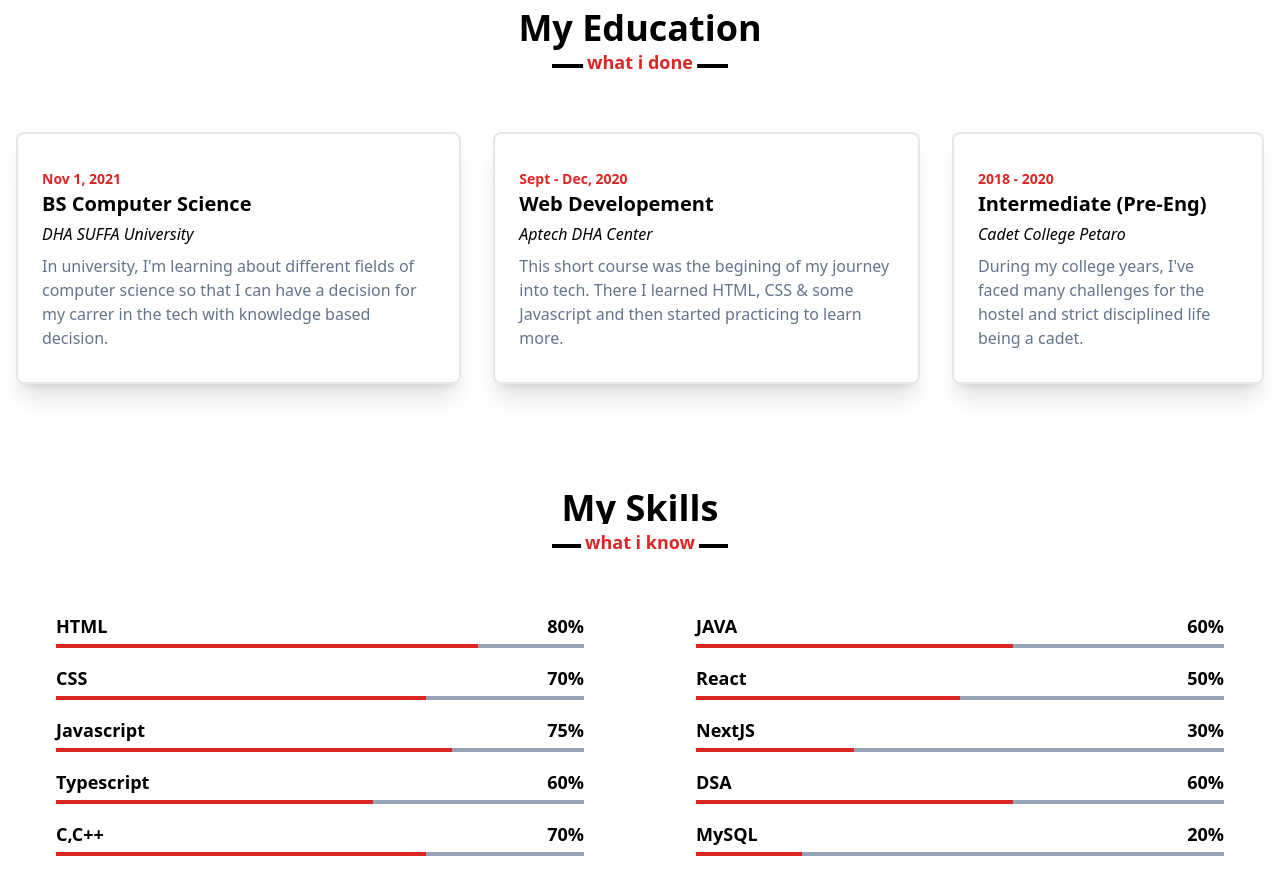
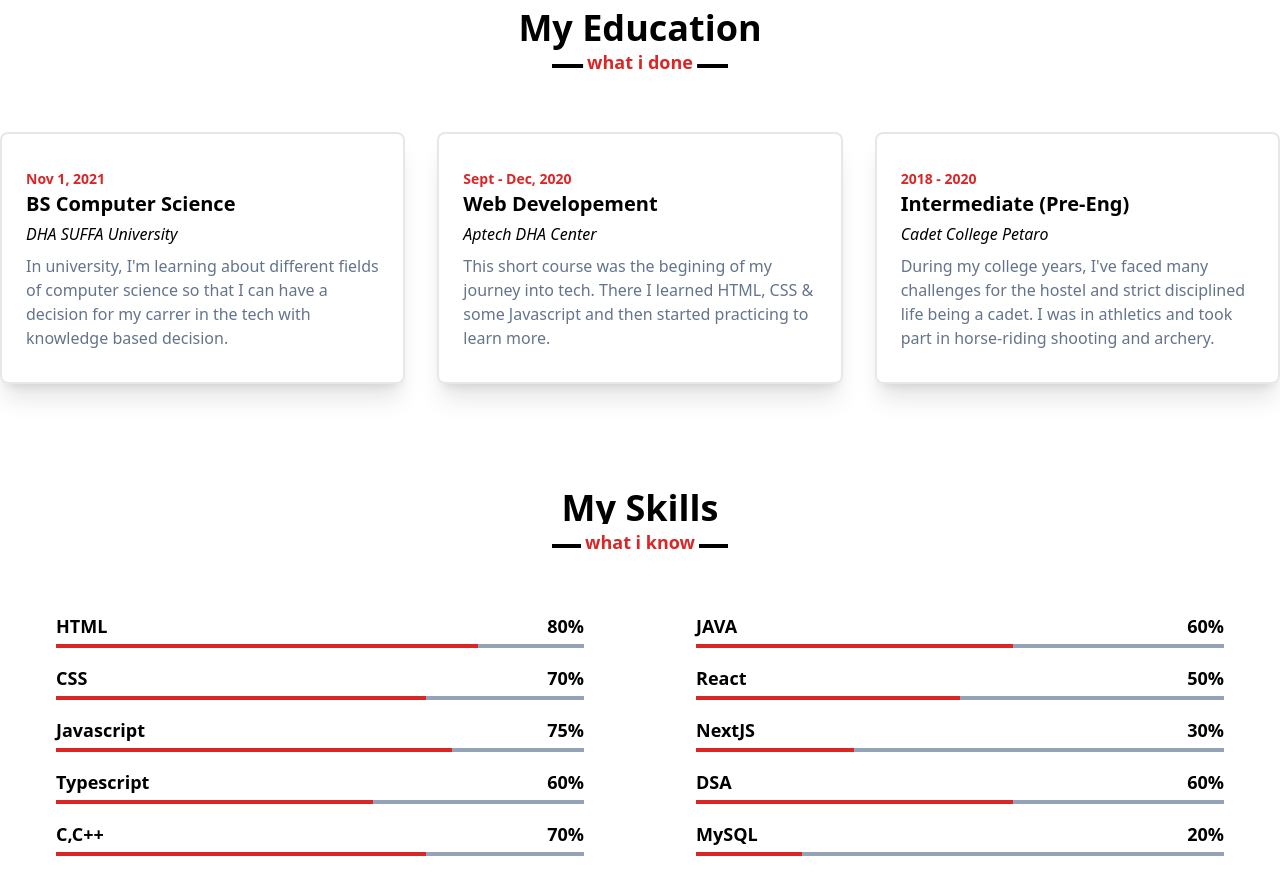
Before and after one commit to saadbutt27/MyResume-Website, a Next.js app: page / in a window 1280 px wide. Shown: the part 1440-2334 px from the top of the page. Built offline with nearby package versions, Linux system fonts and the light colour scheme.

Commit message:
minor adjustments for alignment

```diff
--- a/src/components/sections/Education.tsx
+++ b/src/components/sections/Education.tsx
@@ -4,7 +4,7 @@ import Wrapper from "../Wrapper";
 const Education = () => {
   return (
     <>
-      <section className="px- py-16">
+      <section className="py-16">
         <Wrapper>
           <div className="text-center">
             <h2
@@ -15,8 +15,8 @@ const Education = () => {
           </div>
           {/* <Heading title={"My Education"} text={"what_i_done"} /> */}
 
-          <div className="flex flex-col lg:flex-row">
-            <div className="max-w-full py-0 px-4 mb-6 lg:mb-auto">
+          <div className="flex flex-col lg:flex-row -mx-4">
+            <div className="w-full max-w-full py-0 px-4 mb-6 lg:mb-auto">
               <div className="border-2 rounded-lg shadow-xl py-8 px-6">
                 <span className="text-sm text-red-600 font-semibold mb-2">
                   Nov 1, 2021
@@ -28,7 +28,7 @@ const Education = () => {
                 </p>
               </div>
             </div>
-            <div className="max-w-full py-0 px-4 mb-6 lg:mb-auto">
+            <div className="w-full max-w-full py-0 px-4 mb-6 lg:mb-auto">
               <div className="border-2 rounded-lg shadow-xl py-8 px-6">
                 <span className="text-sm text-red-600 font-semibold mb-2">
                   Sept - Dec, 2020
@@ -42,7 +42,7 @@ const Education = () => {
                 </p>
               </div>
             </div>
-            <div className="max-w-full py-0 px-4 mb-6 lg:mb-auto">
+            <div className="w-full max-w-full py-0 px-4 mb-6 lg:mb-auto">
               <div className="border-2 rounded-lg shadow-xl py-8 px-6">
                 <span className="text-sm text-red-600 font-semibold mb-2">
                   2018 - 2020
@@ -53,7 +53,7 @@ const Education = () => {
                 <h4 className="text-base italic">Cadet College Petaro</h4>
                 <p className="text-base text-slate-500 mt-2">
                   During my college years, I&apos;ve faced many challenges for the
-                  hostel and strict disciplined life being a cadet.
+                  hostel and strict disciplined life being a cadet. I was in athletics and took part in horse-riding shooting and archery.
                 </p>
               </div>
             </div>
```
